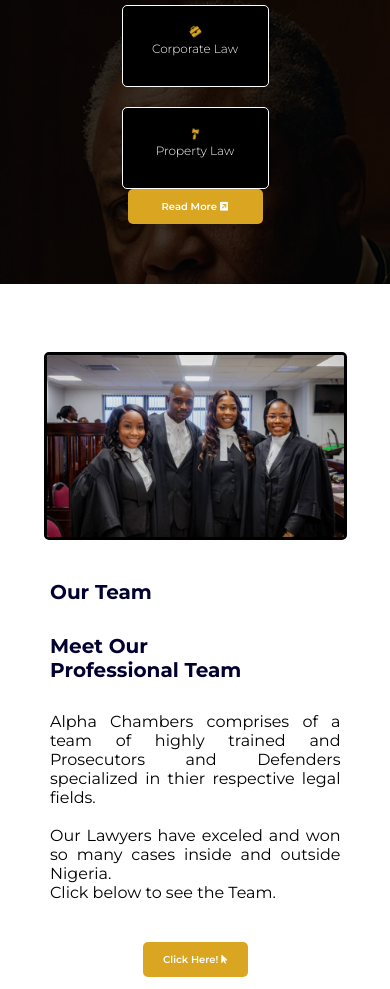
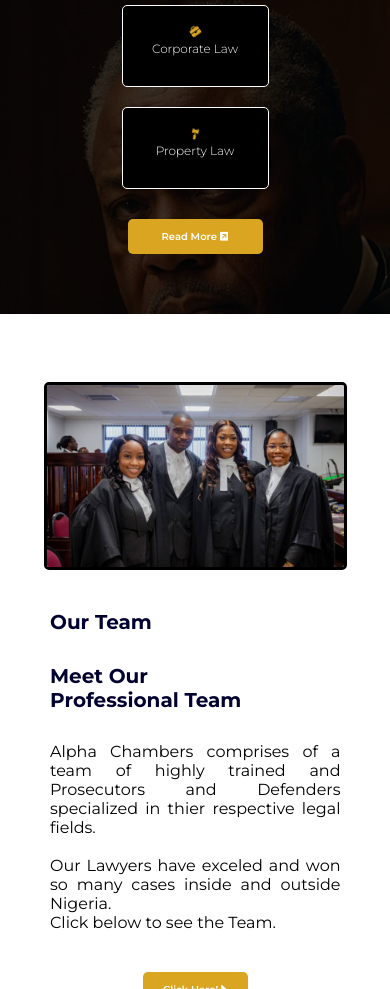
Before and after one commit to umofiah/AlphaChambers, a plain HTML site: page index.html in a window 390 px wide. Shown: the part 1730-2719 px from the top of the page. Drawn offline with Linux system fonts and the light colour scheme.

Commit message:
last commit

```diff
--- a/style.css
+++ b/style.css
@@ -746,7 +746,8 @@ nav a:hover{
     }
 
     #services button{
-        margin: auto;
+        margin-inline: auto;
+        margin-top: 30px;
     }
 
     #ourteam{
```
